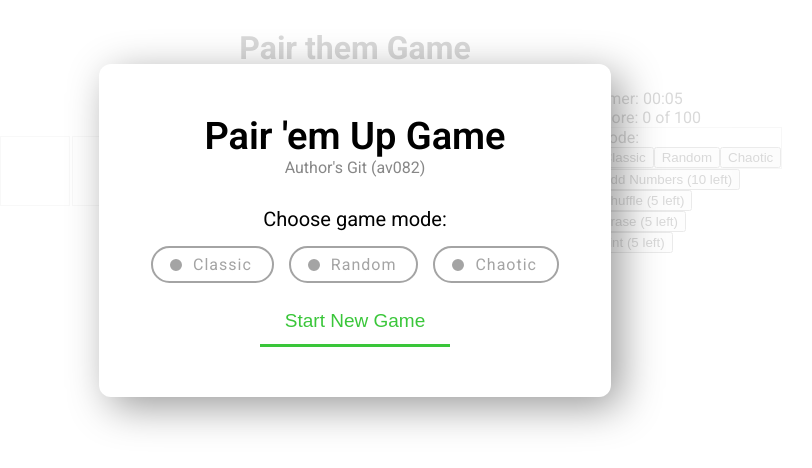
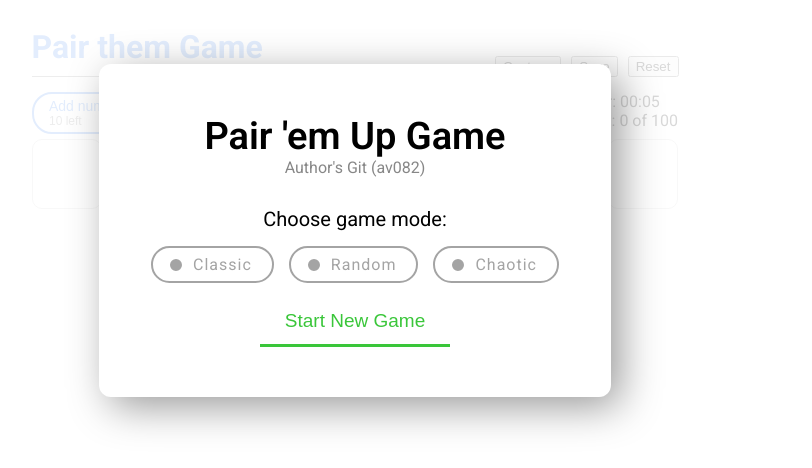
Before and after one commit to av082/pair-em-up, a website: page index.html in a window 1280 px wide. Shown: the whole page, without its empty margins (285-1097 px from the left). Drawn offline with Linux system fonts and the light colour scheme; no server answers; a web font is replaced by a local one.

Commit message:
feat: update styles

```diff
--- a/app.js
+++ b/app.js
@@ -123,6 +123,7 @@ function generateUI() {
         generateMatrix(sourceArr, anyChecked);
         gameScore = 0;
         renderGridItems();
+        selectedMode.textContent = `Mode: ${gameMode[0].toUpperCase() + gameMode.slice(1)}`
         startScreen.style.display = "none";
       }
     }
@@ -143,10 +144,53 @@ function generateUI() {
   gameContainer.className = "container";
   scriptEl.before(gameContainer);
 
+  const headerWrapper = document.createElement("div");
+  headerWrapper.className = "headerWrapper";
+  gameContainer.append(headerWrapper);
+
+  const titleWrapper = document.createElement("div");
+  titleWrapper.className = "titleWrapper";
+  headerWrapper.append(titleWrapper);
+
   const h1 = document.createElement("h1");
   h1.textContent = "Pair them Game";
-  gameContainer.prepend(h1);
+  titleWrapper.prepend(h1);
 
+  const selectedMode = document.createElement("p");
+  selectedMode.id = "selectedMode";
+  selectedMode.textContent = "";
+  titleWrapper.append(selectedMode);
+
+  const settingsWrapper = document.createElement("div");
+  settingsWrapper.className = "settingsWrapper";
+  headerWrapper.append(settingsWrapper);
+
+  const toolsBlock = document.createElement("div");
+  toolsBlock.className = "settingsBlock";
+  settingsWrapper.append(toolsBlock);
+
+
+  const btnsBlock = document.createElement("div");
+  btnsBlock.className = "btnsBlock";
+  settingsWrapper.append(btnsBlock);
+
+  const continueBtn = document.createElement("button");
+  continueBtn.textContent = "Contnue";
+  continueBtn.dataset.type = "continue";
+  const saveBtn = document.createElement("button");
+  saveBtn.textContent = "Save";
+  saveBtn.dataset.type = "save";
+  const resetBtn = document.createElement("button");
+  resetBtn.textContent = "Reset";
+  resetBtn.dataset.type = "reset";
+
+  btnsBlock.append(continueBtn, saveBtn, resetBtn);
+
+  settingsWrapper.addEventListener("click", (e) => {
+    return;
+  })
+
+  // MAIN SECTION
   const main = document.createElement("main");
   gameContainer.append(main);
 
@@ -154,109 +198,95 @@ function generateUI() {
   grid.className = "play-field";
   const controls = document.createElement("div");
   controls.className = "controls";
-  main.append(grid, controls);
+  main.append(controls, grid);
+
+
+  // Add Numbers Button
+  const buttonsWrapper = document.createElement("div");
+  buttonsWrapper.className = "buttonsWrapper";
+  controls.append(buttonsWrapper);
+
+  const appendBtn = document.createElement("button");
+  appendBtn.textContent = "Add nums";
+  appendBtn.append(document.createElement("br"));
+  const appentUses = document.createElement("span");
+  appentUses.textContent = `${addNumber} left`;
+  appendBtn.append(appentUses);
+  buttonsWrapper.append(appendBtn);
+  appendBtn.addEventListener("click", () => {
+    if (addNumber > 0) {
+      appendNumbers();
+      addNumber -= 1;
+      appentUses.textContent = `${addNumber} left`;
+    }
+  });
+
+  // Shuffle Numbers Button
+  const shuffleBtn = document.createElement("button");
+  shuffleBtn.textContent = "Shuffle";
+  shuffleBtn.append(document.createElement("br"));
+  const shuffleUses = document.createElement("span");
+  shuffleUses.textContent = `${shuffleUse} left`;
+  shuffleBtn.append(shuffleUses);
+  buttonsWrapper.append(shuffleBtn);
+  shuffleBtn.addEventListener("click", () => {
+    if (shuffleUse > 0) {
+      shuffleMatrix();
+      renderGridItems();
+      shuffleUse -= 1;
+      shuffleUses.textContent = `${shuffleUse} left`;
+    }
+  });
+
+  // Eraser Button
+  const eraserBtn = document.createElement("button");
+  eraserBtn.textContent = "Erase";
+  eraserBtn.append(document.createElement("br"));
+  const eraserUses = document.createElement("span");
+  eraserUses.textContent = `${eraserUse} left`;
+  eraserBtn.append(eraserUses);
+  buttonsWrapper.append(eraserBtn);
+  eraserBtn.addEventListener("click", () => {
+    if (eraserUse > 0) {
+      eraseNumber();
+      renderGridItems();
+      eraserUse -= 1;
+      eraserUses.textContent = `${eraserUse} left`;
+    }
+  });
+
+  // Hint Button
+  const hintBtn = document.createElement("button");
+  hintBtn.textContent = "Hints";
+  hintBtn.append(document.createElement("br"));
+  const hintsUses = document.createElement("span");
+  hintsUses.textContent = `${hintUse} left`;
+  hintBtn.append(hintsUses);
+  buttonsWrapper.append(hintBtn);
+  hintBtn.addEventListener("click", () => {
+    if (hintUse > 0) {
+      let winingPairs = countWinningPairs();
+      if (winingPairs > 5) winingPairs = "5+";
+      hintUse -= 1;
+      hintsUses.textContent = `${hintUse} left`;
+      alert(`Current number of winning pairs is ${winingPairs}`);
+    }
+  });
+
 
   // Timer, Score, Modes
+  const scoreWrapper = document.createElement("div");
   const timer = document.createElement("div");
   timer.textContent = "Timer";
   const score = document.createElement("div");
   score.className = "score";
   score.textContent = `Score: ${gameScore === null ? 0 : gameScore} of 100`;
-  const modes = document.createElement("div");
-  modes.className = "mode";
-  const modesTitle = document.createElement("p");
-  modesTitle.textContent = "Mode:";
-  const classicBtn = document.createElement("button");
-  classicBtn.textContent = "Classic";
-  classicBtn.addEventListener("click", () => {
-    generateMatrix(sourceArr, "classic");
-    gameScore = 0;
-    renderGridItems();
-  });
-  const randomBtn = document.createElement("button");
-  randomBtn.textContent = "Random";
-  randomBtn.addEventListener("click", () => {
-    generateMatrix(sourceArr, "random");
-    gameScore = 0;
-    renderGridItems();
-  });
-  const chaoticBtn = document.createElement("button");
-  chaoticBtn.textContent = "Chaotic";
-  chaoticBtn.addEventListener("click", () => {
-    generateMatrix(sourceArr, "chaotic");
-    gameScore = 0;
-    renderGridItems();
-  })
-  modes.append(modesTitle, classicBtn, randomBtn, chaoticBtn);
-  controls.append(timer, score, modes);
 
-  // Add Numbers Button
-  const appendBtnWrapper = document.createElement("div");
-  appendBtnWrapper.className = "appendBtn-wrapper";
-  const appendBtn = document.createElement("button");
-  appendBtn.textContent = "Add Numbers (10 left)";
-  appendBtn.addEventListener("click", () => {
-    if (addNumber > 0) {
-      appendNumbers();
-      addNumber -= 1;
-      appendBtn.textContent = `Add Numbers (${addNumber} left)`;
-    }
-  });
-  appendBtnWrapper.append(appendBtn);
-  controls.append(appendBtnWrapper);
-
-  // Shuffle Numbers Button
-  const shuffleBtnWrapper = document.createElement("div");
-  shuffleBtnWrapper.className = "shuffleBtn-wrapper";
-  const shuffleBtn = document.createElement("button");
-  shuffleBtn.textContent = "Shuffle (5 left)";
-  shuffleBtn.addEventListener("click", () => {
-    if (shuffleUse > 0) {
-      shuffleMatrix();
-      renderGridItems();
-      shuffleUse -= 1;
-      shuffleBtn.textContent = `Shuffle (${shuffleUse} left)`;
-    }
-  });
-  shuffleBtnWrapper.append(shuffleBtn);
-  controls.append(shuffleBtnWrapper);
-
-  // Eraser Button
-  const eraserBtnWrapper = document.createElement("div");
-  eraserBtnWrapper.className = "eraserBtn-wrapper";
-  const eraserBtn = document.createElement("button");
-  eraserBtn.textContent = "Erase (5 left)";
-  eraserBtn.addEventListener("click", () => {
-    if (eraserUse > 0) {
-      eraseNumber();
-      renderGridItems();
-      eraserUse -= 1;
-      eraserBtn.textContent = `Eraser (${eraserUse} left)`;
-    }
-  });
-  eraserBtnWrapper.append(eraserBtn);
-  controls.append(eraserBtnWrapper);
-
-  // Hint Button
-  const hintBtnWrapper = document.createElement("div");
-  hintBtnWrapper.className = "hintBtn-wrapper";
-  const hintBtn = document.createElement("button");
-  hintBtn.textContent = "hint (5 left)";
-  hintBtn.addEventListener("click", () => {
-    if (hintUse > 0) {
-      let winingPairs = countWinningPairs();
-      if (winingPairs > 5) winingPairs = "5+";
-      hintUse -= 1;
-      hintBtn.textContent = `Hint (${hintUse} left)`;
-      alert(`Current number of winning pairs is ${winingPairs}`);
-    }
-  });
-  hintBtnWrapper.append(hintBtn);
-  controls.append(hintBtnWrapper);
+  scoreWrapper.append(timer, score);
+  controls.append(scoreWrapper);
 
 
-
-  // add grid elements
+  // MAIN GRID FIELD SECTION
   renderGridItems();
 
   grid.addEventListener("click", (e) => {
@@ -722,5 +752,22 @@ function countWinningPairs(matrix = mainMatrix) {
   return count;
 }
 
-// Использование
-console.log("Количество выигрышных пар:", countWinningPairs());
+
+function saveGameState() {
+  const state = {
+    mainMatrix,
+    gameScore,
+    shuffleUse,
+    eraserUse,
+    addNumber,
+    hintUse,
+    gameMode,
+  }
+
+  localStorage.setItem("gameState", JSON.stringify(state));
+  console.log(localStorage.getItem("gameState"));
+}
+
+function hasSavedGame() {
+  return localStorage.getItem("gameState") !== null;
+}
--- a/styles.css
+++ b/styles.css
@@ -53,6 +53,7 @@ a {
   color: #a4a4a4;
   font-weight: 400;
   letter-spacing: 1px;
+  cursor: pointer;
   transition: all 0.2s ease;
 }
 
@@ -160,16 +161,89 @@ input[type='radio']:checked + span {
 
 
 .container  {
+  position: relative;
   margin: 0 auto;
-  max-width: 1200px;
+  max-width: 900px;
   display: flex;
   flex-direction: column;
   align-items: center;
+  padding-top: 20px;
+}
+
+.container h1 {
+  margin: 0;
+  color: #4386ed;
+}
+
+.headerWrapper {
+  width: 100%;
+  max-width: 647px;
+  display: flex;
+  justify-content: space-between;
+  padding-bottom: 15px;
+}
+
+#selectedMode {
+  margin: 0;
+  margin-top: 5px;
+  padding-bottom: 5px;
+  border-bottom: 1px solid #878787;
+  width: 200px;
+  color: #878787;
+}
+
+.settingsWrapper {
+  display: flex;
+  flex-direction: column;
+  justify-content: space-between;
+}
+
+.btnsBlock {
+  display: flex;
+  flex-direction: row;
+  gap: 10px;
+}
+
+button {
+  cursor: pointer;
 }
 
 main {
   display: flex;
+  flex-direction: column;
+}
+
+.controls {
+  padding-bottom: 5px;
+}
+
+.buttonsWrapper {
+  display: flex;
   flex-direction: row;
+  gap: 5px;
+}
+
+.buttonsWrapper button {
+  width: 100px;
+  font-size: 14px;
+  font-weight: 400;
+  line-height: 1;
+  text-align: start;
+  background-color: #fff;
+  border: 2px solid #4386ed;
+  border-radius: 20px;
+  padding: 5px 15px;
+  color: #4386ed;
+  transition: all 0.2s ease;
+}
+
+.buttonsWrapper button:hover {
+  background-color: rgba(67, 135, 237, 0.1);
+}
+
+.buttonsWrapper span {
+  font-size: 12px;
+  color: #878787;
 }
 
 .play-field {
@@ -190,6 +264,7 @@ main {
   justify-content: center;
   align-items: center;
   font-size: 30px;
+  border-radius: 10px;
   transition: all 0.1s ease;
 }
 
@@ -211,7 +286,9 @@ main {
 }
 
 .controls {
-  margin-left: 20px;
+  display: flex;
+  flex-direction: row;
+  justify-content: space-between;
 }
 
 .mode {
```
Also changed, not shown: 1 other file.
